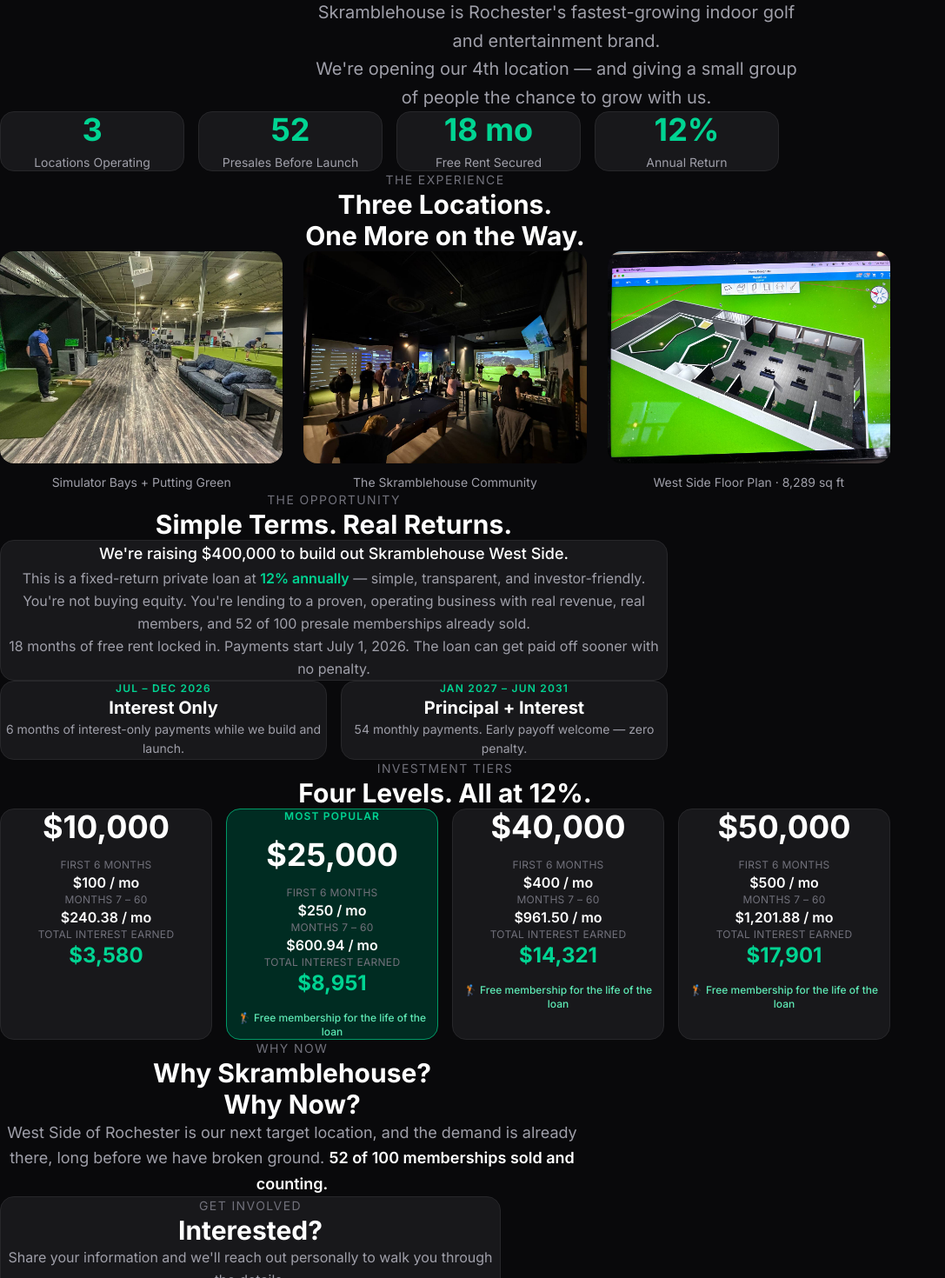
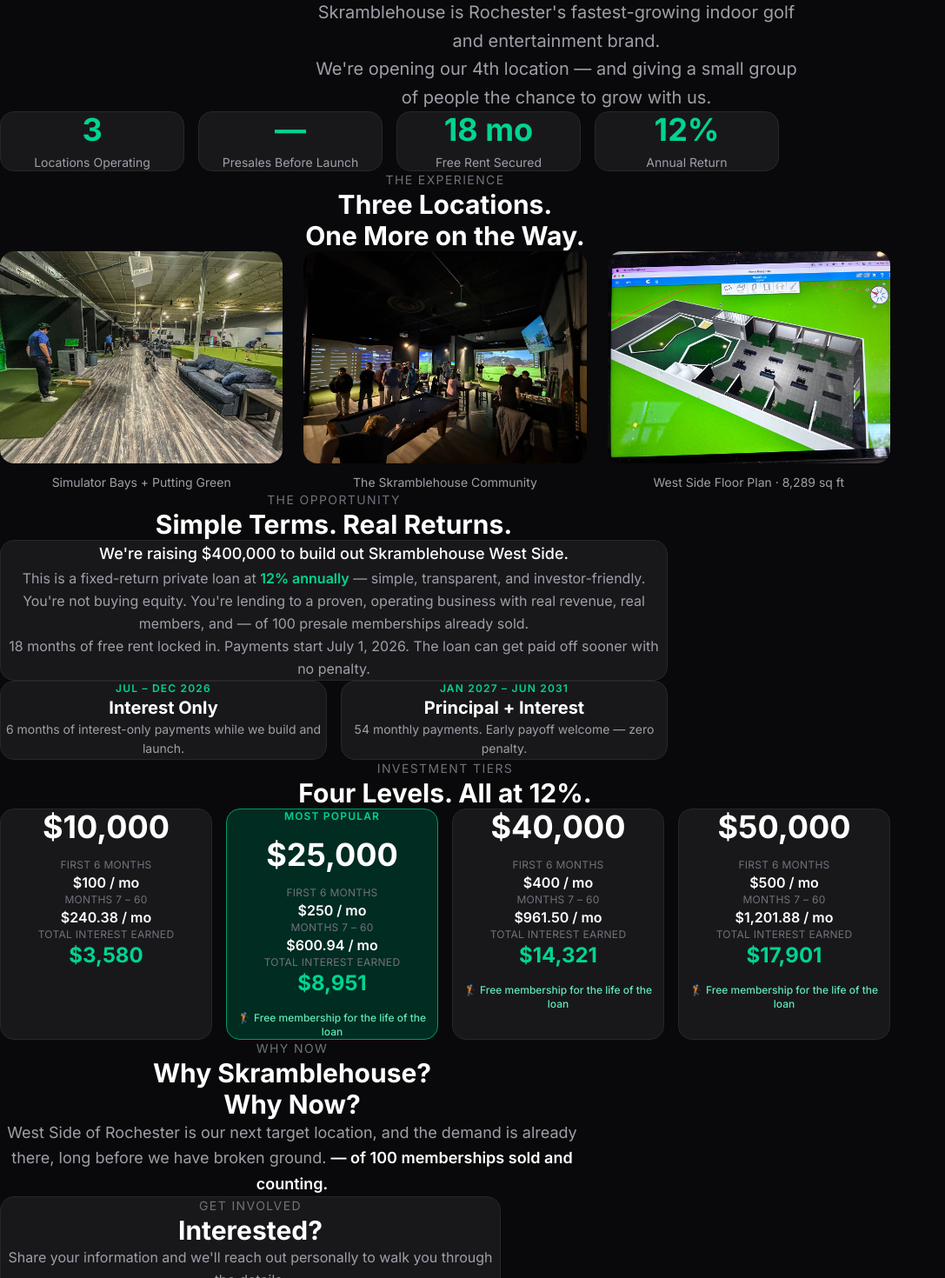
Before and after one commit to rickyhowcroft-dot/skramblehouse-westside, a Next.js app: page /investors in a window 1280 px wide. Shown: the part 600-2070 px from the top of the page at 87% size, without its empty margins (0-1087 px from the left). Built offline with nearby package versions, Linux system fonts and the light colour scheme; no server answers.

Commit message:
feat: count-up animation on presale number, show dashes while loading

```diff
--- a/app/investors/page.tsx
+++ b/app/investors/page.tsx
@@ -32,7 +32,8 @@ const PHOTOS = [
 ]
 
 export default function InvestorsPage() {
-  const [presaleCount, setPresaleCount] = useState<number>(52)
+  const [presaleCount, setPresaleCount] = useState<number | null>(null)
+  const [displayCount, setDisplayCount] = useState<number>(0)
   const [form, setForm]           = useState({ firstName: '', lastName: '', email: '', website: '' })
   const [submitted, setSubmitted] = useState(false)
   const [loading, setLoading]     = useState(false)
@@ -45,6 +46,26 @@ export default function InvestorsPage() {
       .then(d => { if (typeof d.count === 'number') setPresaleCount(d.count) })
       .catch(() => {})
   }, [])
+
+  // Count-up animation when presaleCount arrives
+  useEffect(() => {
+    if (presaleCount === null) return
+    const duration = 1000
+    const steps = 40
+    const increment = presaleCount / steps
+    const interval = duration / steps
+    let current = 0
+    const timer = setInterval(() => {
+      current += increment
+      if (current >= presaleCount) {
+        setDisplayCount(presaleCount)
+        clearInterval(timer)
+      } else {
+        setDisplayCount(Math.floor(current))
+      }
+    }, interval)
+    return () => clearInterval(timer)
+  }, [presaleCount])
 
   const handleSubmit = async (e: React.FormEvent) => {
     e.preventDefault()
@@ -89,7 +110,9 @@ export default function InvestorsPage() {
           {STATS.map(s => (
             <div key={s.label} className="bg-zinc-900 border border-zinc-800 rounded-2xl p-6 flex flex-col items-center justify-center text-center gap-2">
               <span className="text-4xl font-bold text-emerald-400">
-                {s.label === 'Presales Before Launch' ? presaleCount : s.value}
+                {s.label === 'Presales Before Launch'
+                  ? (presaleCount === null ? '—' : displayCount)
+                  : s.value}
               </span>
               <span className="text-zinc-400 text-sm leading-snug">{s.label}</span>
             </div>
@@ -136,7 +159,7 @@ export default function InvestorsPage() {
             </p>
             <p className="text-zinc-400 text-base leading-relaxed">
               You&apos;re not buying equity. You&apos;re lending to a proven, operating business
-              with real revenue, real members, and {presaleCount} of 100 presale memberships already sold.
+              with real revenue, real members, and {presaleCount === null ? '—' : displayCount} of 100 presale memberships already sold.
             </p>
             <p className="text-zinc-400 text-base leading-relaxed">
               18 months of free rent locked in. Payments start July 1, 2026.
@@ -212,7 +235,7 @@ export default function InvestorsPage() {
           <p className="text-zinc-400 text-base sm:text-lg leading-relaxed">
             West Side of Rochester is our next target location, and the demand is already there,
             long before we have broken ground.{' '}
-            <span className="text-white font-semibold">{presaleCount} of 100 memberships sold and counting.</span>
+            <span className="text-white font-semibold">{presaleCount === null ? '—' : displayCount} of 100 memberships sold and counting.</span>
           </p>
         </div>
       </section>
```
